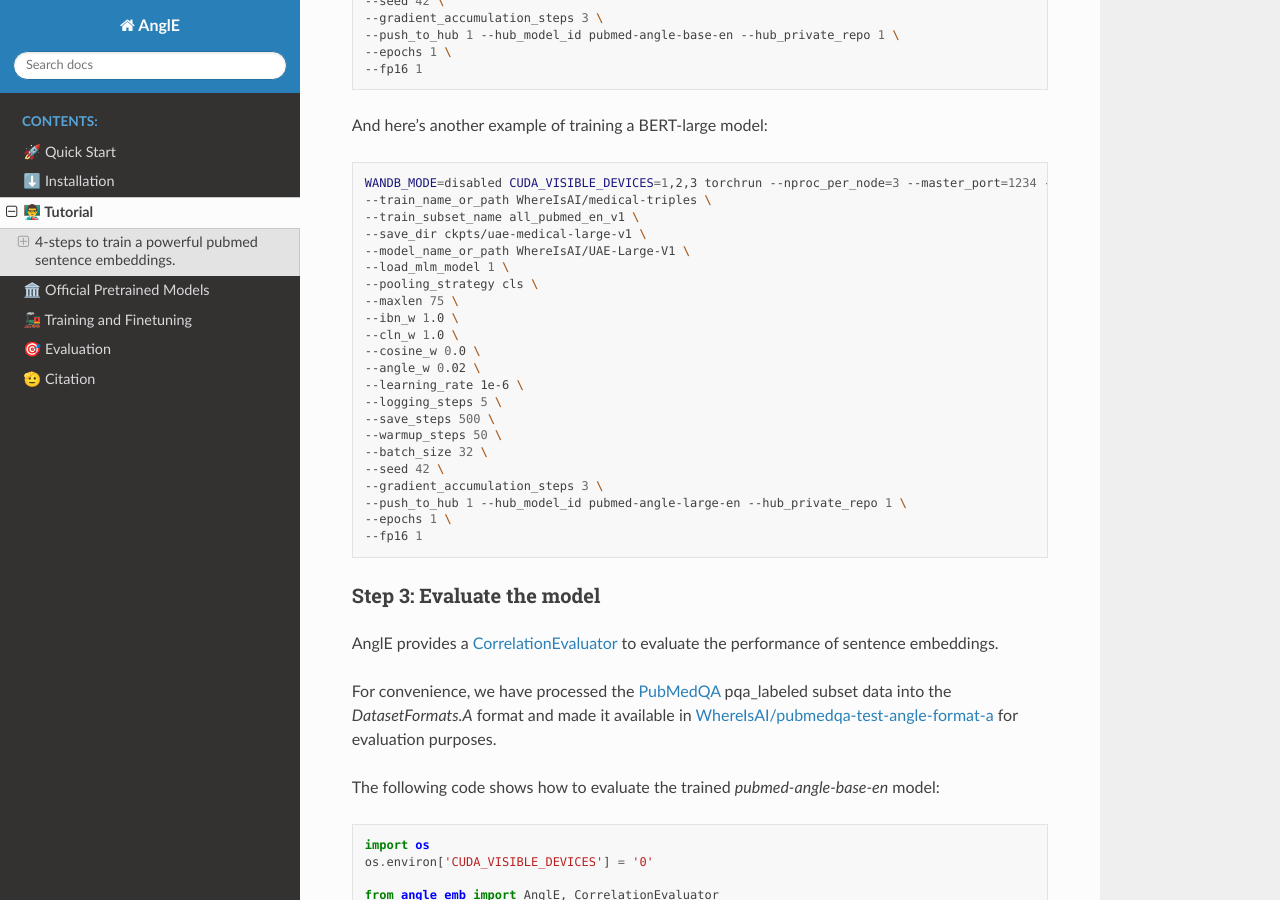
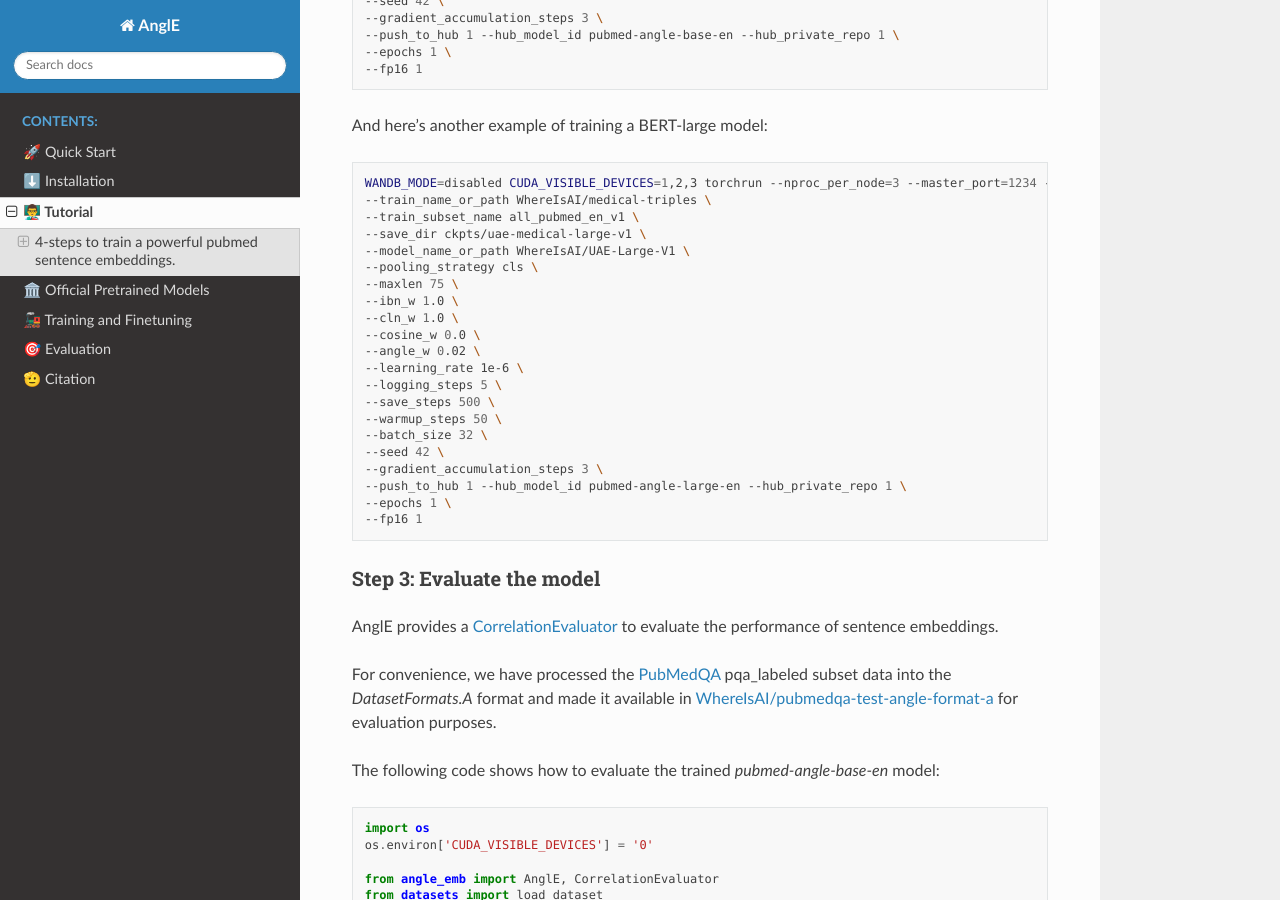
Before and after one commit to SeanLee97/AnglE, a Sphinx documentation site: the page built from docs/notes/tutorial.rst, in a window 1280 px wide and 900 px high, scrolled down 1152 px. Built offline with Sphinx 7.4.7 and the Read the Docs theme 3.1.0, drawn with Linux system fonts in a browser that asks for light colours.

Commit message:
remove load_mlm_model

```diff
--- a/docs/notes/tutorial.rst
+++ b/docs/notes/tutorial.rst
@@ -67,7 +67,6 @@ And here's another example of training a BERT-large model:
     --train_subset_name all_pubmed_en_v1 \
     --save_dir ckpts/uae-medical-large-v1 \
     --model_name_or_path WhereIsAI/UAE-Large-V1 \
-    --load_mlm_model 1 \
     --pooling_strategy cls \
     --maxlen 75 \
     --ibn_w 1.0 \
```
